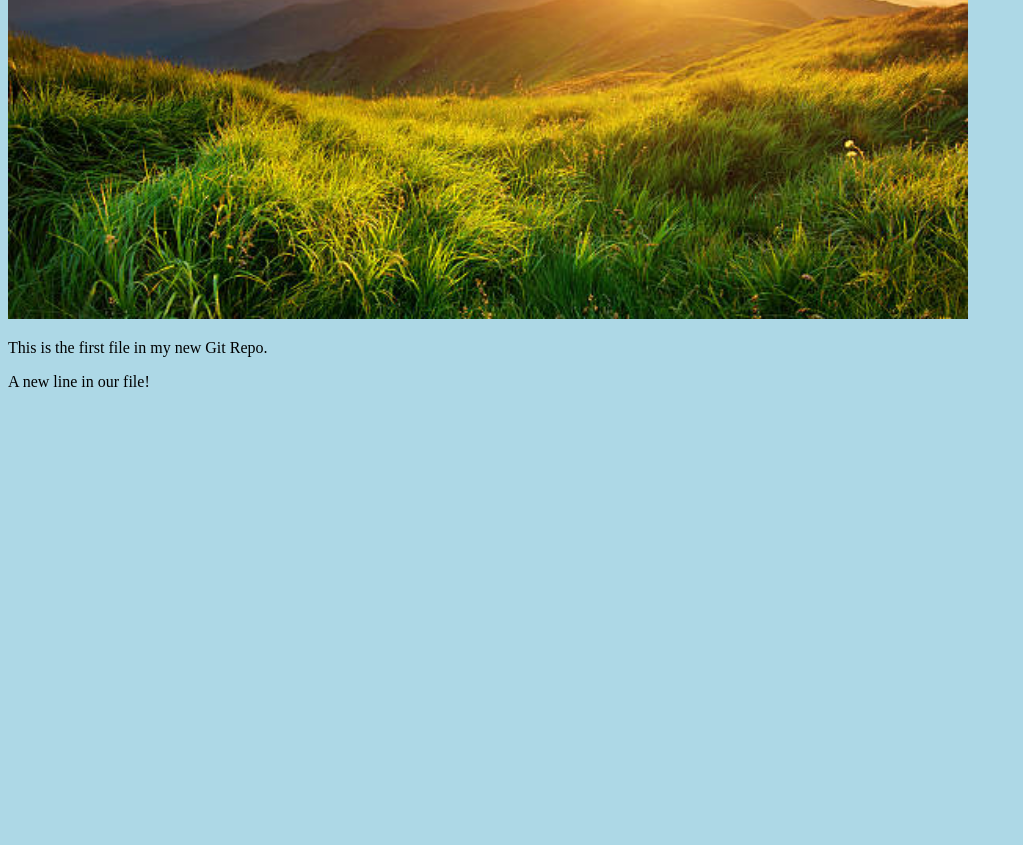
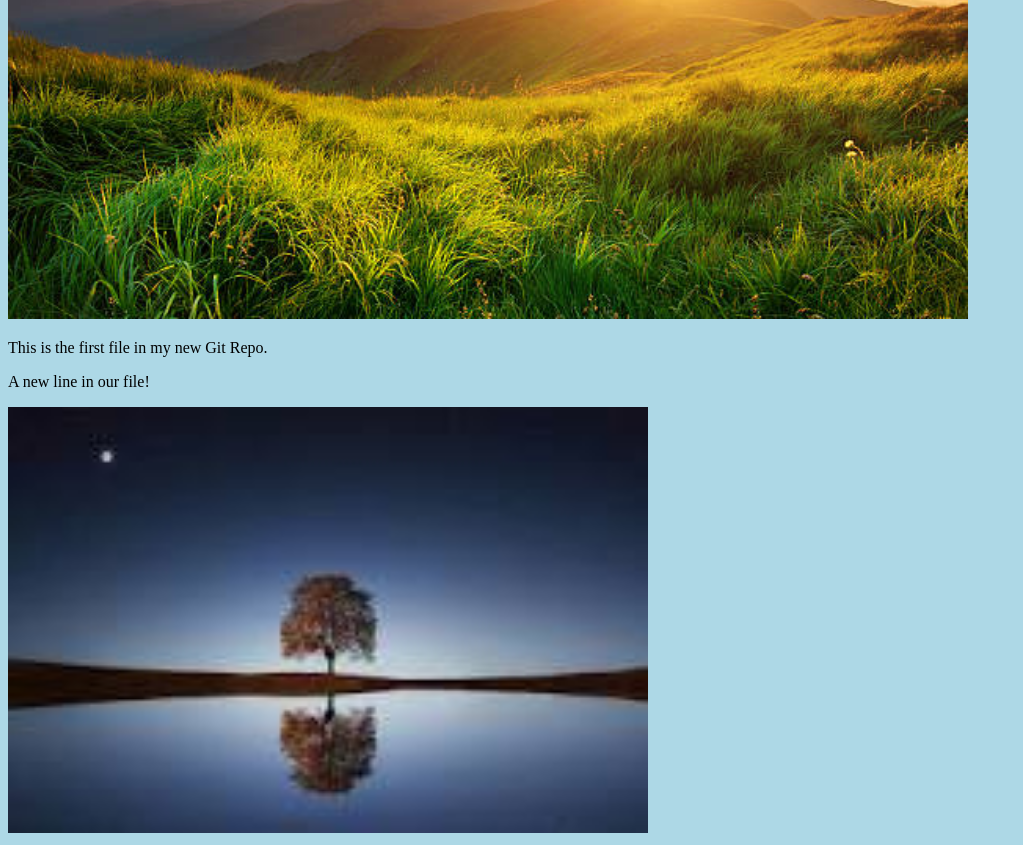
Before and after one commit to alexrefactor24/hello-world, a plain HTML site: page index.html in a window 1280 px wide. Shown: the part 363-1208 px from the top of the page, without its empty margins (0-1023 px from the left). Before the commit the page ends 800 px from the top, so only its background shows below. Drawn offline with Linux system fonts and the light colour scheme.

Commit message:
[ADD][AC] Added new image

```diff
--- a/index.html
+++ b/index.html
@@ -10,5 +10,7 @@
         style="width:100%;max-width:960px"></div>
     <p>This is the first file in my new Git Repo.</p>
     <p>A new line in our file!</p>
+    <div><img src="git-image.jpg" alt="Hello Git from space"
+        style="width:100%;max-width:640px"></div>
 </body>
 </html>
```
Also changed, not shown: git-image.jpg (added).
